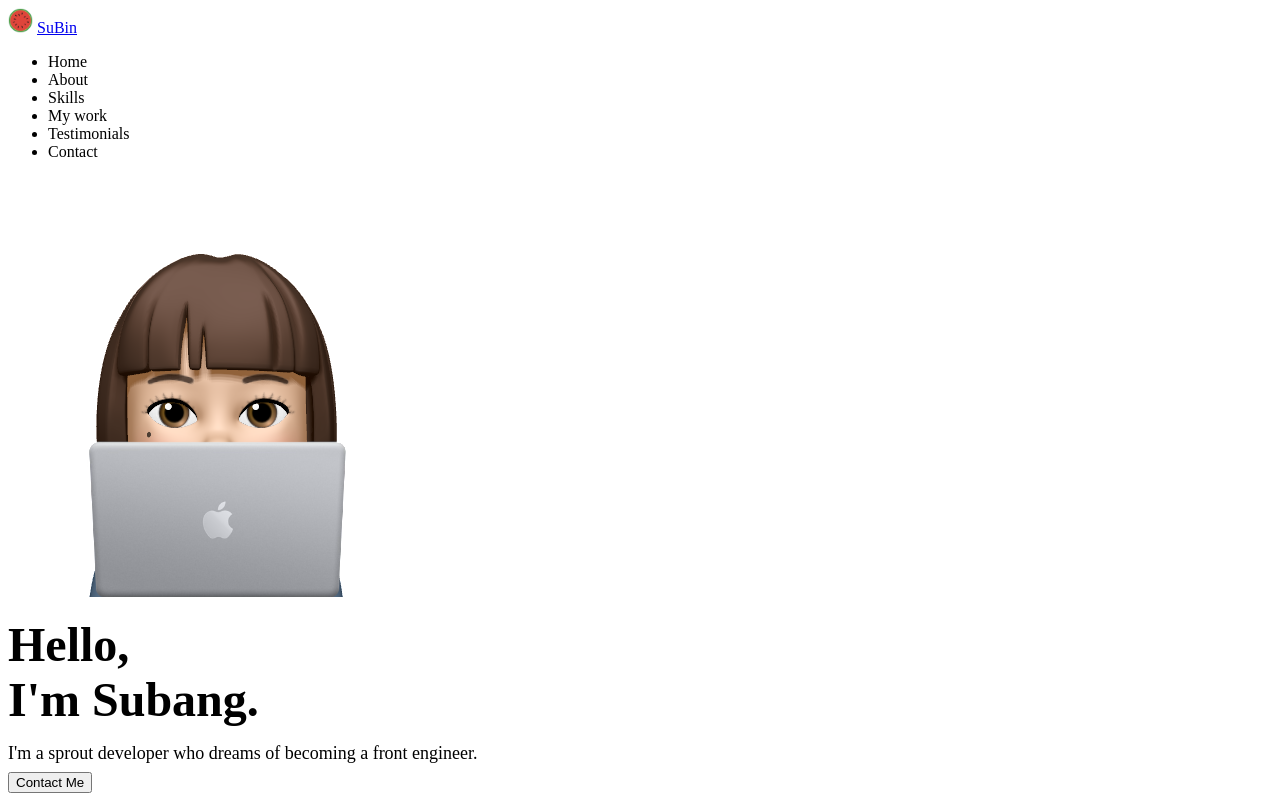
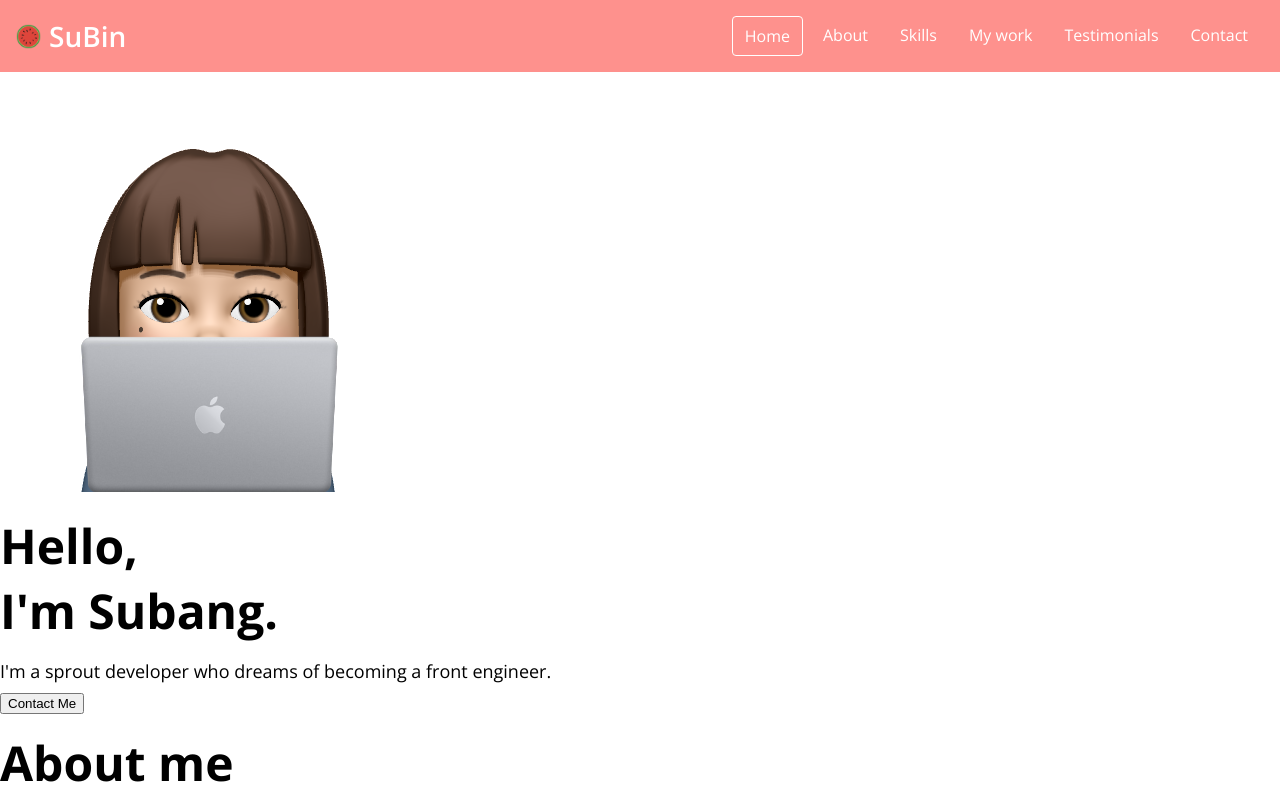
Before and after one commit to wkdtnqls0506/portfolio, a plain HTML site: page index.html in a window 1280 px wide. Shown: the top 800 px of the page. Drawn offline with nearby package versions, Linux system fonts and the light colour scheme; a web font is replaced by a local one.

Commit message:
CSS : Navbar

```diff
--- a/index.html
+++ b/index.html
@@ -24,7 +24,7 @@
         </div>
         <div>
             <ul class="navbar__menu">
-                <li class="navbar__menu__item">Home</li>
+                <li class="navbar__menu__item active">Home</li>
                 <li class="navbar__menu__item">About</li>
                 <li class="navbar__menu__item">Skills</li>
                 <li class="navbar__menu__item">My work</li>
--- a/style.css
+++ b/style.css
@@ -25,11 +25,20 @@
     --weight-bold: 700;
     --weight-semi-bold: 600;
     --weight-regular: 400;
+
+    /* Size */
+    --size-border-radius : 4px;
 }
 
 /* Universal tags */
 * {
     box-sizing: border-box;
+    margin: 0px;
+}
+
+body {
+    font-family: 'Open Sans', sans-serif;
+    cursor: default;
 }
 
 /* Typography */
@@ -60,3 +69,56 @@ p {
     color: var(--color-black);
     margin: 4px 0;
 }
+
+a {
+    text-decoration: none;
+    color: var(--color-white);
+}
+
+ul {
+    list-style: none;
+    padding-left : 0px;
+}
+
+/* Navbar */
+#navbar {
+    display: flex;
+    flex-direction: row;
+    justify-content: space-between;
+    align-items: center;
+    background-color: var(--color-pink);
+    color: var(--color-white);
+    padding : 16px;
+}
+
+.navbar__menu {
+    display: flex;
+    flex-direction: row;
+}
+
+.navbar__logo {
+    display: flex;
+    flex-direction: row;
+    align-items: center;
+    font-size: var(--font-medium);
+    font-weight: var(--weight-semi-bold);
+}
+
+.navbar__logo a {
+    padding-left: 8px;
+}
+
+.navbar__menu__item {
+    padding : 8px 12px;
+    margin : 0px 4px;
+    cursor: pointer;
+    border-radius: var(--size-border-radius);
+}
+
+.navbar__menu__item.active {
+    border : 1px solid var(--color-white);
+}
+
+.navbar__menu__item:hover {
+    background-color: var(--color-dark-pink);
+}
```
Lines whose indentation alone changed are shown as unchanged.
